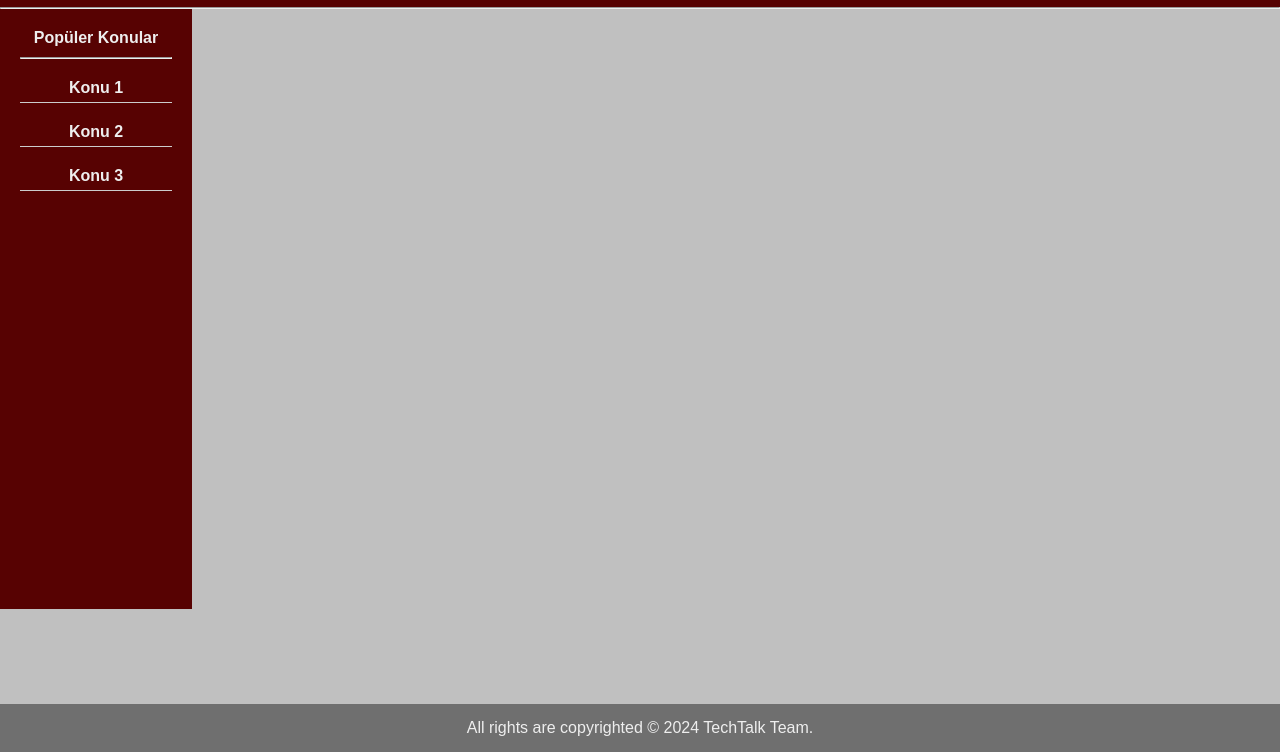
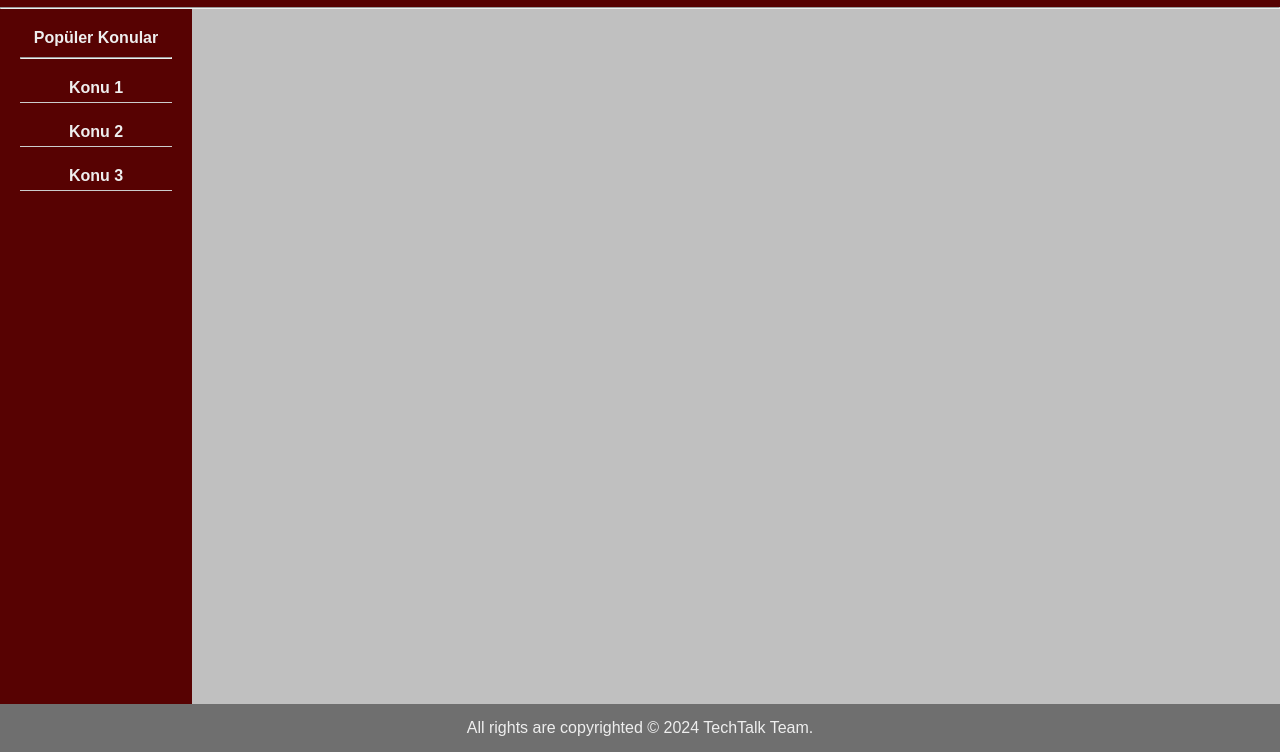
Before and after one commit to sevvalbayrm/TechTalk, a website: page anasayfa.html in a window 1280 px wide. Shown: the part 48-800 px from the top of the page. Drawn offline with Linux system fonts and the light colour scheme.

Commit message:
Update anasayfa_style.css

```diff
--- a/style/anasayfa_style.css
+++ b/style/anasayfa_style.css
@@ -115,8 +115,12 @@
 
 
   .sidebar {
+    position: fixed;
+    top:57px;
+    bottom: 0;
+    left: 0;
     width: 15%;
-    height: 600px;
+    height: 100%;
     background: #570202;
     padding: 20px;
   }
```
